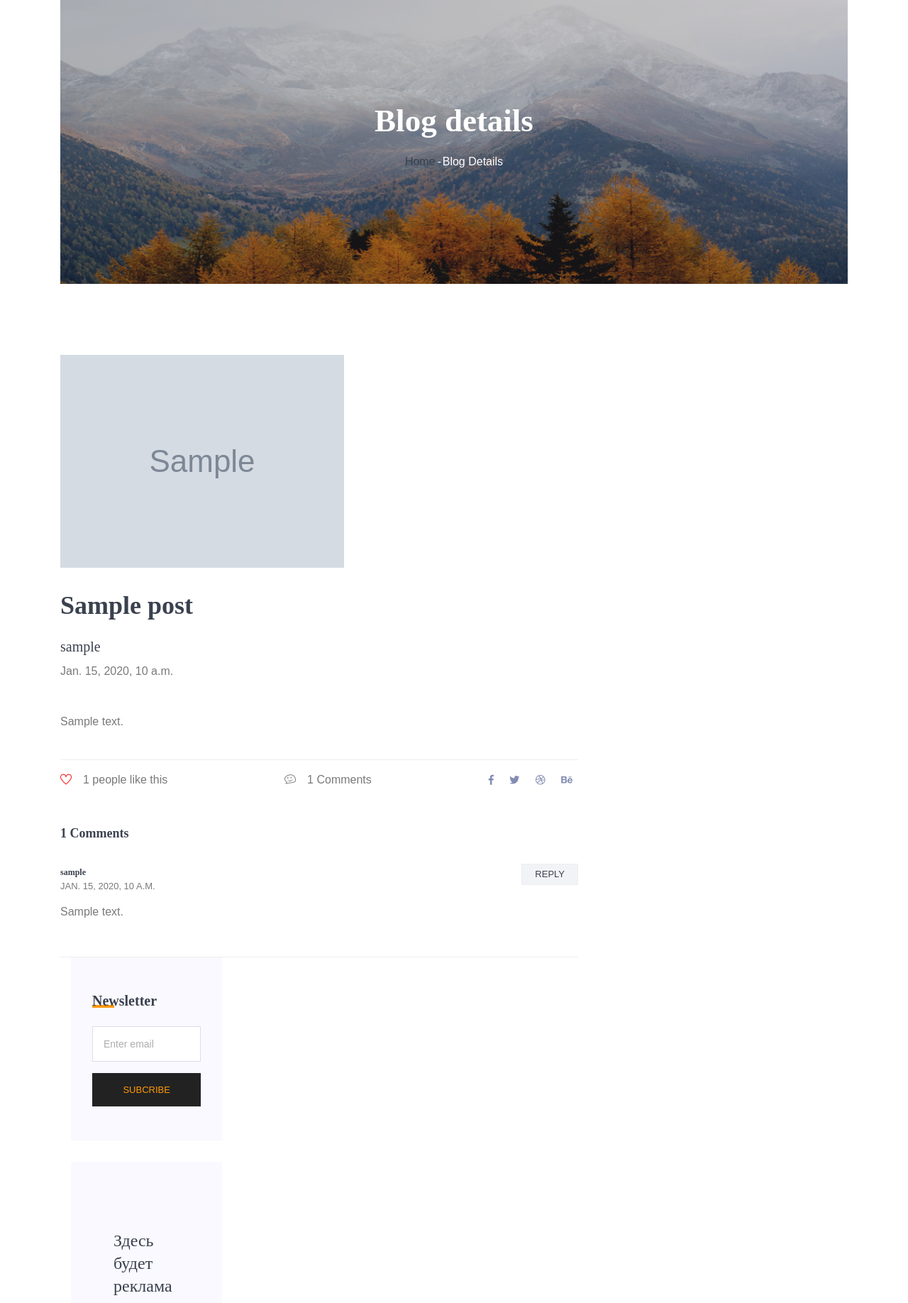
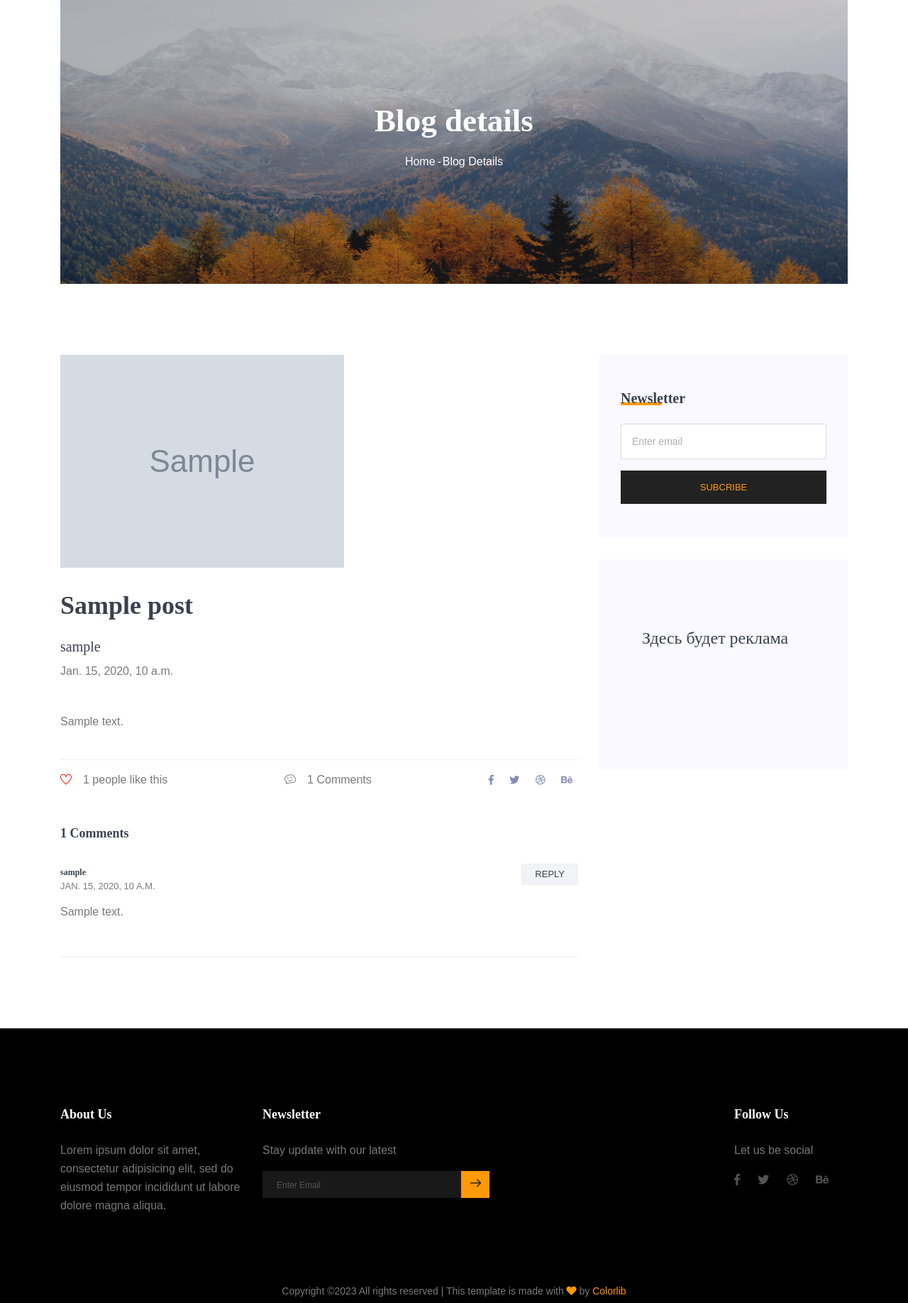
Before and after one commit to michaelmatasyants/sensive_blog, a Django app: a page that uses templates/blog-details.html in a window 1280 px wide. Shown: the part 84-1920 px from the top of the page at 71% size. Run offline with Django 3.2, Linux system fonts and the light colour scheme; tables that the repository leaves empty hold one stand-in row (values such as "Sample post"); grey boxes marked "Sample" are stand-in pictures; parts of the project's set-up code (start-up, migrations or seed data) failed here and were passed over; some libraries are stand-ins or nearby versions.

Commit message:
Fix the broken link

```diff
--- a/templates/blog-details.html
+++ b/templates/blog-details.html
@@ -15,7 +15,7 @@
           <h1>Blog details</h1>
           <nav aria-label="breadcrumb" class="banner-breadcrumb">
             <ol class="breadcrumb">
-                <li class="breadcrumb-item"><a href="{% url 'index' %}" style="color: #3a414e;">Home</a></li>
+              <li class="breadcrumb-item"><a href="{% url 'index' %}">Home</a></li>
               <li class="breadcrumb-item active" aria-current="page">Blog Details</li>
             </ol>
           </nav>
@@ -61,7 +61,6 @@
             </div>
           </div>
 
-
           <div class="comments-area">
             <h4>{{post.comments | length}} Comments</h4>
             {% for comment in post.comments %}
@@ -80,6 +79,7 @@
                   </div>
               </div>
             {% endfor %}
+          </div>
         </div>
 
 
@@ -108,4 +108,5 @@
     </div>
   </section>
   <!--================ End Blog Post Area =================-->
+
 {% endblock %}
--- a/templates/contact.html
+++ b/templates/contact.html
@@ -15,7 +15,7 @@
             <h1>Contact Us</h1>
             <nav aria-label="breadcrumb" class="banner-breadcrumb">
               <ol class="breadcrumb">
-                <li class="breadcrumb-item">Home</a></li>
+                <li class="breadcrumb-item"><a href="{% url 'index' %}">Home</a></li>
                 <li class="breadcrumb-item active" aria-current="page">Contact Us</li>
               </ol>
             </nav>
```
Lines whose indentation alone changed are shown as unchanged.
